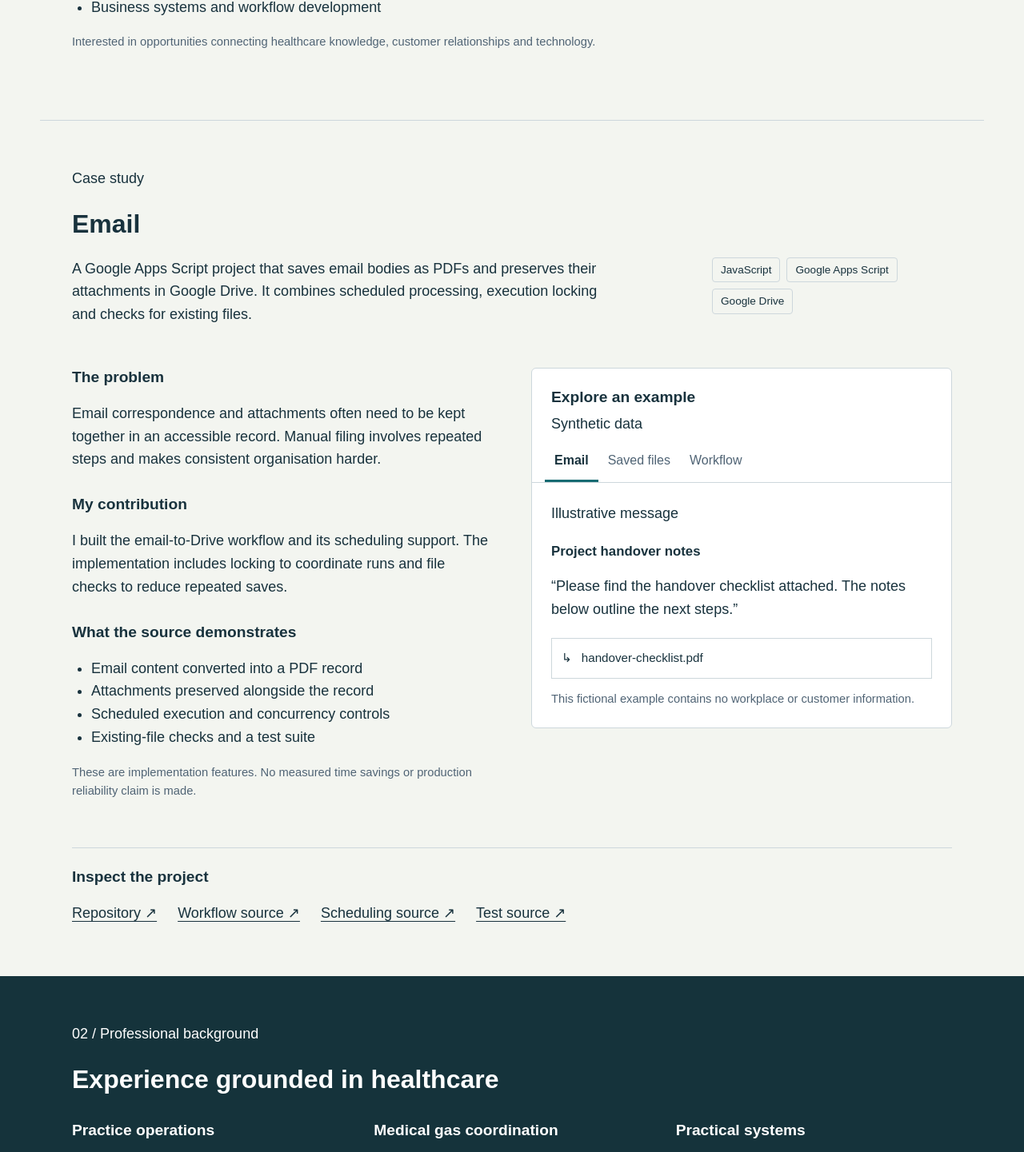
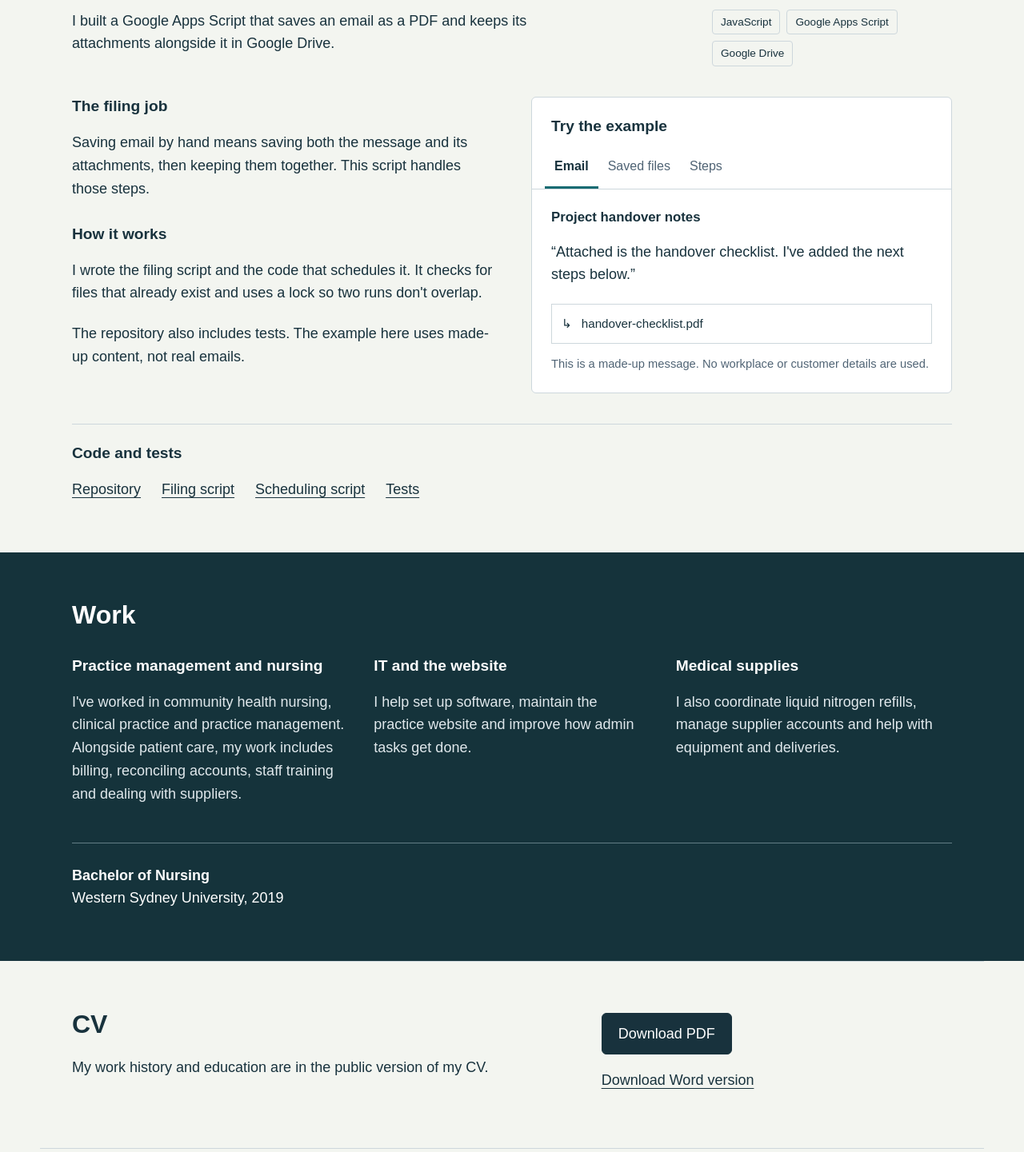
Before and after one commit to LAFTL/laftl.github.io, a plain HTML site: page index.html in a window 1280 px wide. Shown: the part 627-2068 px from the top of the page at 80% size. Drawn offline with Linux system fonts and the light colour scheme.

Commit message:
Rewrite portfolio in plain first-person language without numbered labels or slogans

```diff
--- a/index.html
+++ b/index.html
@@ -1,31 +1,135 @@
 <!doctype html>
 <html lang="en-AU">
 <head>
-  <meta charset="utf-8"><meta name="viewport" content="width=device-width,initial-scale=1">
-  <meta name="description" content="Luther Taeleipu-Aiono — registered nurse, practice manager and builder of practical workflow tools.">
-  <meta name="theme-color" content="#112c43"><title>Luther Taeleipu-Aiono | Healthcare, Information and technology </title>
+  <meta charset="utf-8">
+  <meta name="viewport" content="width=device-width,initial-scale=1">
+  <meta name="description" content="I'm Luther Taeleipu-Aiono, a registered nurse and practice manager in Sydney. I also work on IT, websites and scripts for admin tasks.">
+  <meta name="theme-color" content="#18323d">
+  <title>Luther Taeleipu-Aiono</title>
   <link rel="stylesheet" href="styles.css">
 </head>
 <body>
   <a class="skip" href="#main">Skip to content</a>
-  <header class="site-header"><div class="wrap header-row"><a class="wordmark" href="#main">Luther Taeleipu-Aiono</a><nav aria-label="Main"><a href="#work">Selected work</a><a href="#experience">Experience</a><a href="#resume">Résumé</a></nav></div></header>
+  <header class="site-header">
+    <div class="wrap header-row">
+      <a class="wordmark" href="#main">Luther Taeleipu-Aiono</a>
+      <nav aria-label="Main">
+        <a href="#work">Project</a>
+        <a href="#experience">Work</a>
+        <a href="#resume">CV</a>
+      </nav>
+    </div>
+  </header>
   <main id="main">
     <section class="intro wrap" aria-labelledby="intro-title">
-      <div><p class="eyebrow">Sydney, Australia · Healthcare and technology</p><h1 id="intro-title">Clinical experience. Practical systems. Clear communication.</h1><p class="lede">I’m Luther, a registered nurse and practice manager. My work brings together healthcare operations, supplier relationships and practical technology that supports everyday administration.</p><div class="actions"><a class="button" href="#work">Explore my work <span aria-hidden="true">↗</span></a><a class="text-link" href="https://github.com/LAFTL">GitHub profile</a></div></div>
-      <aside class="profile-note" aria-label="Professional focus"><p class="eyebrow">What I bring</p><ul><li>Clinical and practice operations experience</li><li>Medical gas supply coordination</li><li>Business systems and workflow development</li></ul><p class="note">Interested in opportunities connecting healthcare knowledge, customer relationships and technology.</p></aside>
+      <div>
+        <h1 id="intro-title">Hi, I'm Luther.</h1>
+        <p class="lede">I'm a registered nurse and practice manager in Sydney. I also look after IT, accounts and the practice website.</p>
+        <p>I write scripts for admin jobs like filing emails and their attachments. There's an example below.</p>
+        <div class="actions">
+          <a class="button" href="#work">View the project</a>
+          <a class="text-link" href="https://github.com/LAFTL">GitHub profile</a>
+        </div>
+      </div>
     </section>
-    <section class="section wrap" id="work" aria-labelledby="work-title"><div class="section-heading"><p class="eyebrow">Case study</p><h2 id="work-title">Email </h2></div>
-      <div class="case-intro"><p>A Google Apps Script project that saves email bodies as PDFs and preserves their attachments in Google Drive. It combines scheduled processing, execution locking and checks for existing files.</p><div class="tags" aria-label="Technologies"><span>JavaScript</span><span>Google Apps Script</span><span>Google Drive</span></div></div>
-      <div class="project-grid"><article><h3>The problem</h3><p>Email correspondence and attachments often need to be kept together in an accessible record. Manual filing involves repeated steps and makes consistent organisation harder.</p><h3>My contribution</h3><p>I built the email-to-Drive workflow and its scheduling support. The implementation includes locking to coordinate runs and file checks to reduce repeated saves.</p><h3>What the source demonstrates</h3><ul class="plain-list"><li>Email content converted into a PDF record</li><li>Attachments preserved alongside the record</li><li>Scheduled execution and concurrency controls</li><li>Existing-file checks and a test suite</li></ul><p class="note">These are implementation features. No measured time savings or production reliability claim is made.</p></article>
-      <div class="demo"><div class="demo-heading"><h3>Explore an example</h3><span class="example-label">Synthetic data</span></div><div class="tabs" role="tablist" aria-label="Automation example"><button role="tab" id="tab-email" aria-controls="panel-email" aria-selected="true" tabindex="0">Email</button><button role="tab" id="tab-files" aria-controls="panel-files" aria-selected="false" tabindex="-1">Saved files</button><button role="tab" id="tab-flow" aria-controls="panel-flow" aria-selected="false" tabindex="-1">Workflow</button></div>
-      <section role="tabpanel" id="panel-email" aria-labelledby="tab-email"><p class="label">Illustrative message</p><h4>Project handover notes</h4><p>“Please find the handover checklist attached. The notes below outline the next steps.”</p><div class="file-row"><span aria-hidden="true">↳</span> handover-checklist.pdf</div><p class="note">This fictional example contains no workplace or customer information.</p></section>
-      <section role="tabpanel" id="panel-files" aria-labelledby="tab-files" hidden><p class="label">Illustrative output</p><div class="file-row"><span aria-hidden="true">▤</span> Project handover notes.pdf</div><div class="file-row"><span aria-hidden="true">▤</span> handover-checklist.pdf</div><p>The email body becomes a PDF and its attachment is saved as a separate file.</p><p class="note">File names shown here are illustrative.</p></section>
-      <section role="tabpanel" id="panel-flow" aria-labelledby="tab-flow" hidden><ol class="flow"><li>Scheduled run begins</li><li>Acquire execution lock</li><li>Process email and check existing files</li><li>Save the email PDF and attachments</li></ol><p class="note">This is a simplified explanation of the public implementation, not a live email connection.</p></section></div></div>
-      <div class="evidence"><h3>Inspect the project</h3><div class="evidence-links"><a href="https://github.com/LAFTL/Email-Forwarder">Repository ↗</a><a href="https://github.com/LAFTL/Email-Forwarder/blob/bc05c80d9f100acafb93aa3cccb863d7c9c59445/MainFunction.js">Workflow source ↗</a><a href="https://github.com/LAFTL/Email-Forwarder/blob/bc05c80d9f100acafb93aa3cccb863d7c9c59445/TriggerInstaller.js">Scheduling source ↗</a><a href="https://github.com/LAFTL/Email-Forwarder/blob/bc05c80d9f100acafb93aa3cccb863d7c9c59445/test/forwarder.test.cjs">Test source ↗</a></div></div>
+
+    <section class="section wrap" id="work" aria-labelledby="work-title">
+      <div class="section-heading"><h2 id="work-title">Saving emails to Google Drive</h2></div>
+      <div class="case-intro">
+        <p>I built a Google Apps Script that saves an email as a PDF and keeps its attachments alongside it in Google Drive.</p>
+        <div class="tags" aria-label="Technologies">
+          <span>JavaScript</span><span>Google Apps Script</span><span>Google Drive</span>
+        </div>
+      </div>
+      <div class="project-grid">
+        <article>
+          <h3>The filing job</h3>
+          <p>Saving email by hand means saving both the message and its attachments, then keeping them together. This script handles those steps.</p>
+          <h3>How it works</h3>
+          <p>I wrote the filing script and the code that schedules it. It checks for files that already exist and uses a lock so two runs don't overlap.</p>
+          <p>The repository also includes tests. The example here uses made-up content, not real emails.</p>
+        </article>
+        <div class="demo">
+          <div class="demo-heading"><h3>Try the example</h3></div>
+          <div class="tabs" role="tablist" aria-label="Email filing example">
+            <button role="tab" id="tab-email" aria-controls="panel-email" aria-selected="true" tabindex="0">Email</button>
+            <button role="tab" id="tab-files" aria-controls="panel-files" aria-selected="false" tabindex="-1">Saved files</button>
+            <button role="tab" id="tab-flow" aria-controls="panel-flow" aria-selected="false" tabindex="-1">Steps</button>
+          </div>
+          <section role="tabpanel" id="panel-email" aria-labelledby="tab-email">
+            <h4>Project handover notes</h4>
+            <p>&ldquo;Attached is the handover checklist. I've added the next steps below.&rdquo;</p>
+            <div class="file-row"><span aria-hidden="true">&#8627;</span> handover-checklist.pdf</div>
+            <p class="note">This is a made-up message. No workplace or customer details are used.</p>
+          </section>
+          <section role="tabpanel" id="panel-files" aria-labelledby="tab-files" hidden>
+            <h4>Saved in Drive</h4>
+            <div class="file-row">Project handover notes.pdf</div>
+            <div class="file-row">handover-checklist.pdf</div>
+            <p>The message becomes a PDF. Its attachment is saved as a separate file.</p>
+            <p class="note">These are example file names.</p>
+          </section>
+          <section role="tabpanel" id="panel-flow" aria-labelledby="tab-flow" hidden>
+            <ol class="flow">
+              <li>The scheduled run starts.</li>
+              <li>A lock stops another run from starting at the same time.</li>
+              <li>The script checks whether the files already exist.</li>
+              <li>It saves the email PDF and attachments.</li>
+            </ol>
+            <p class="note">This shows the basic steps. It isn't connected to an inbox.</p>
+          </section>
+        </div>
+      </div>
+      <div class="evidence">
+        <h3>Code and tests</h3>
+        <div class="evidence-links">
+          <a href="https://github.com/LAFTL/Email-Forwarder">Repository</a>
+          <a href="https://github.com/LAFTL/Email-Forwarder/blob/bc05c80d9f100acafb93aa3cccb863d7c9c59445/MainFunction.js">Filing script</a>
+          <a href="https://github.com/LAFTL/Email-Forwarder/blob/bc05c80d9f100acafb93aa3cccb863d7c9c59445/TriggerInstaller.js">Scheduling script</a>
+          <a href="https://github.com/LAFTL/Email-Forwarder/blob/bc05c80d9f100acafb93aa3cccb863d7c9c59445/test/forwarder.test.cjs">Tests</a>
+        </div>
+      </div>
     </section>
-    <section class="experience-band" id="experience"><div class="wrap"><p class="eyebrow">02 / Professional background</p><h2>Experience grounded in healthcare</h2><div class="experience-grid"><article><h3>Practice operations</h3><p>Practice management alongside clinical nursing, with experience in supplier relationships, billing processes, financial reconciliation and staff training.</p></article><article><h3>Medical gas coordination</h3><p>Liquid nitrogen replenishment, supplier account administration, equipment support and delivery preparation within a medical practice.</p></article><article><h3>Practical systems</h3><p>Business systems, internal software deployment, website development and search optimisation, informed by clinician and administrative needs.</p></article></div><div class="education"><p><strong>Bachelor of Nursing</strong><br>Western Sydney University · 2019</p><p><strong>Professional experience</strong><br>Community health nursing, clinical practice nursing and practice management</p></div></div></section>
-    <section class="section wrap resume-section" id="resume"><div><p class="eyebrow">03 / Résumé</p><h2>A closer look at my experience</h2><p>Download a public version of my résumé, covering my professional background, relevant capabilities and selected project.</p></div><div class="download-actions"><a class="button" href="Luther_Taeleipu_Aiono_Public_CV.pdf" download>Download PDF <span aria-hidden="true">↓</span></a><a class="text-link" href="Luther_Taeleipu_Aiono_Public_CV.docx" download>Download Word version</a></div></section>
+
+    <section class="experience-band" id="experience" aria-labelledby="experience-title">
+      <div class="wrap">
+        <h2 id="experience-title">Work</h2>
+        <div class="experience-grid">
+          <article>
+            <h3>Practice management and nursing</h3>
+            <p>I've worked in community health nursing, clinical practice and practice management. Alongside patient care, my work includes billing, reconciling accounts, staff training and dealing with suppliers.</p>
+          </article>
+          <article>
+            <h3>IT and the website</h3>
+            <p>I help set up software, maintain the practice website and improve how admin tasks get done.</p>
+          </article>
+          <article>
+            <h3>Medical supplies</h3>
+            <p>I also coordinate liquid nitrogen refills, manage supplier accounts and help with equipment and deliveries.</p>
+          </article>
+        </div>
+        <div class="education">
+          <p><strong>Bachelor of Nursing</strong><br>Western Sydney University, 2019</p>
+        </div>
+      </div>
+    </section>
+
+    <section class="section wrap resume-section" id="resume" aria-labelledby="resume-title">
+      <div>
+        <h2 id="resume-title">CV</h2>
+        <p>My work history and education are in the public version of my CV.</p>
+      </div>
+      <div class="download-actions">
+        <a class="button" href="Luther_Taeleipu_Aiono_Public_CV.pdf" download>Download PDF</a>
+        <a class="text-link" href="Luther_Taeleipu_Aiono_Public_CV.docx" download>Download Word version</a>
+      </div>
+    </section>
   </main>
-  <footer class="wrap footer"><p>Luther Taeleipu-Aiono</p><a href="https://github.com/LAFTL">Connect through GitHub ↗</a><p class="note">Selected original work · Updated October 2026</p></footer>
+  <footer class="wrap footer">
+    <p>Luther Taeleipu-Aiono</p>
+    <a href="https://github.com/LAFTL">GitHub</a>
+    <p class="note">Updated October 2026</p>
+  </footer>
   <script src="script.js"></script>
-</body></html>
+</body>
+</html>
```
